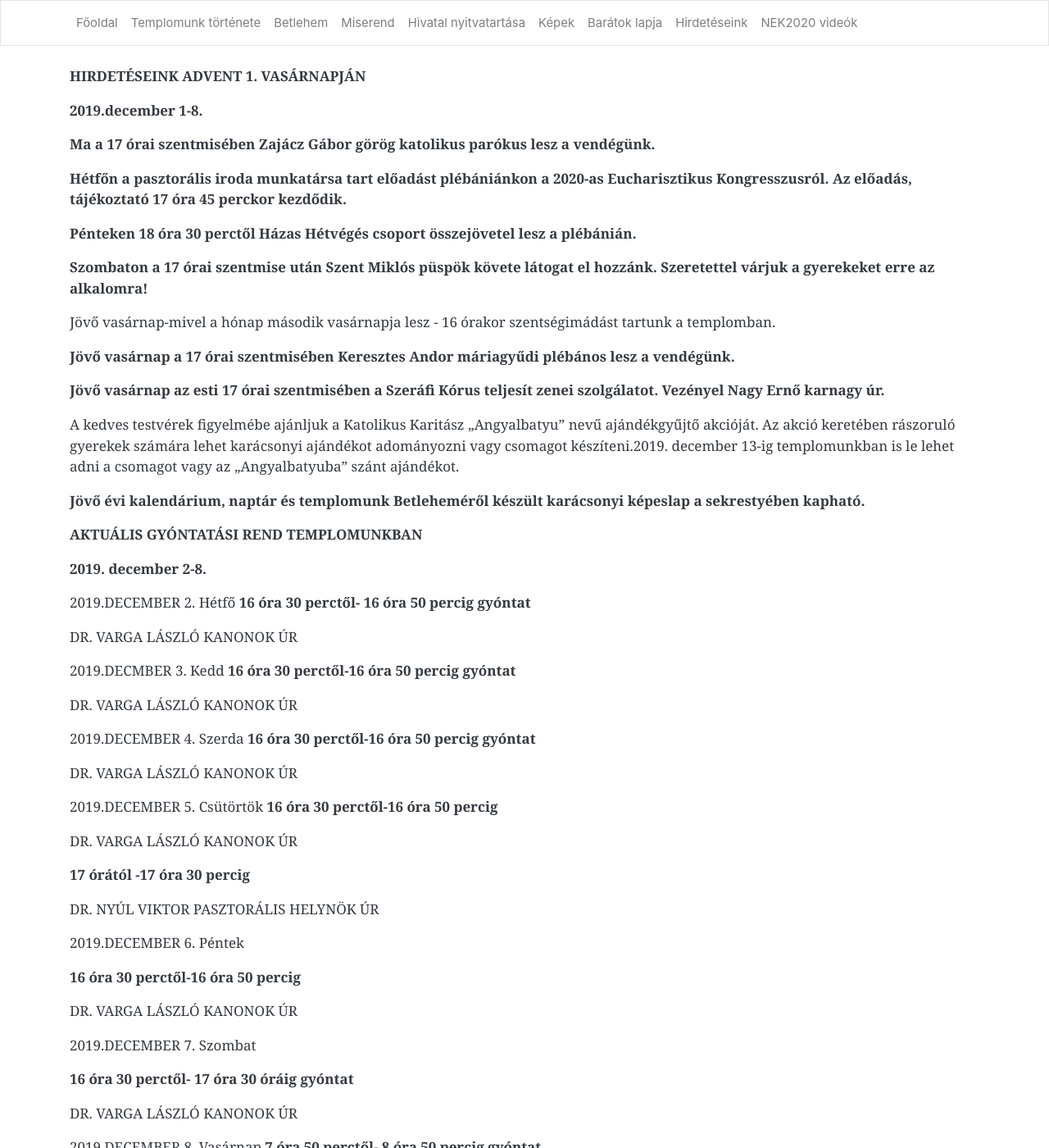
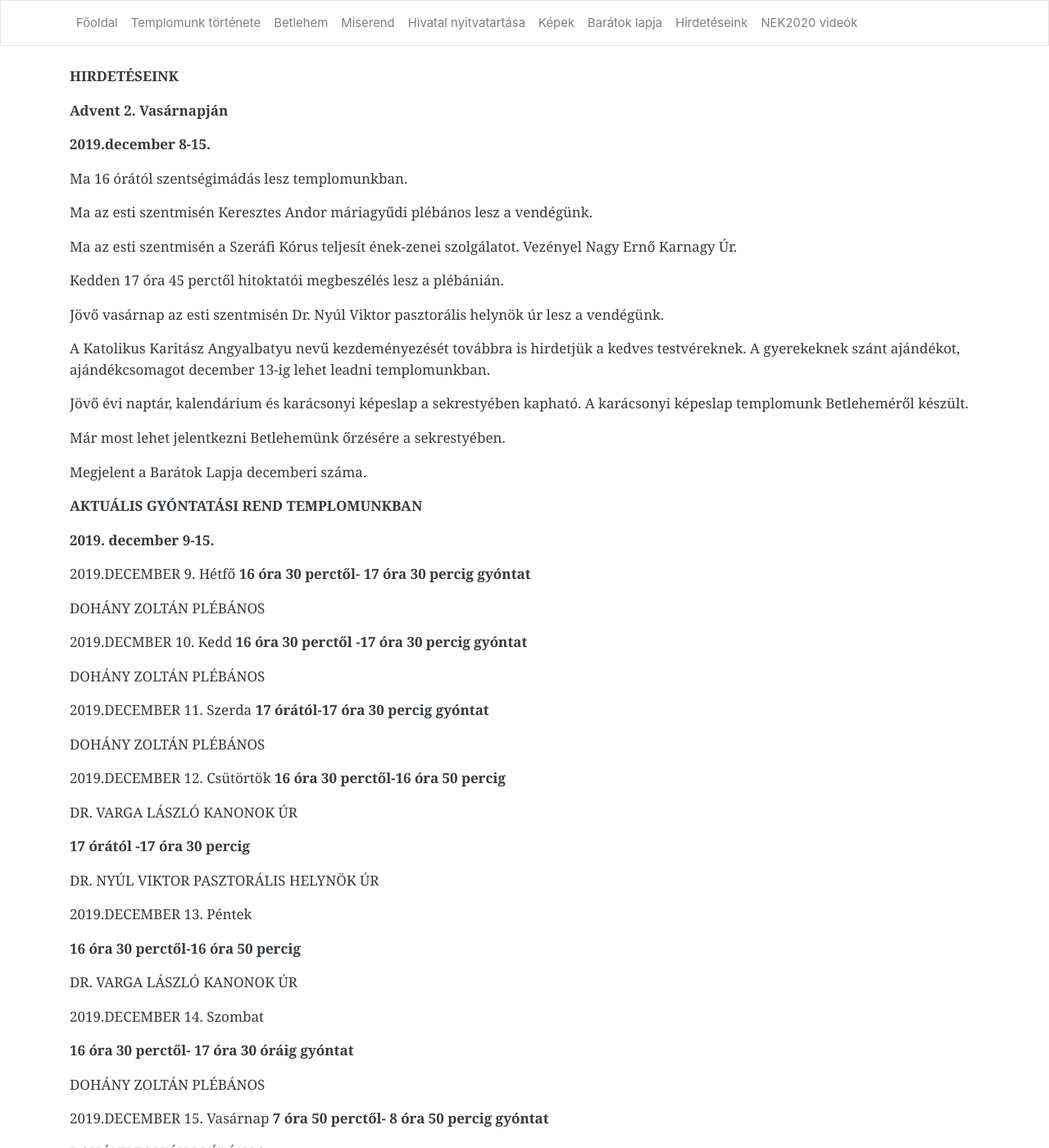
Before and after one commit to pecsi-ferences/pecsi-ferences.github.io, a Jekyll site: the page built from hirdeteseink.md, in a window 1280 px wide and 1400 px high. Shown: the whole window at 82% size. Built offline with Jekyll 4.4.1, drawn with Linux system fonts in a browser that asks for light colours; nearby versions of some CDN libraries; some of the changed text lies outside the part shown.

Commit message:
Update from Forestry.io Zoltán Dohány updated hirdeteseink.md

```diff
--- a/hirdeteseink.md
+++ b/hirdeteseink.md
@@ -3,9 +3,76 @@ layout: default
 title: Hirdetéseink
 
 ---
-**HIRDETÉSEINK ADVENT 1. VASÁRNAPJÁN**
-
-**2019.december 1-8.**
+
+**HIRDETÉSEINK**
+
+**Advent 2. Vasárnapján**
+
+**2019.december 8-15.**
+
+Ma 16 órától szentségimádás lesz templomunkban.
+
+Ma az esti szentmisén Keresztes Andor máriagyűdi plébános lesz a vendégünk.
+
+Ma az esti szentmisén a Szeráfi Kórus teljesít ének-zenei szolgálatot. Vezényel Nagy Ernő Karnagy Úr.
+
+Kedden 17 óra 45 perctől hitoktatói megbeszélés lesz a plébánián.
+
+Jövő vasárnap az esti szentmisén Dr. Nyúl Viktor pasztorális helynök úr lesz a vendégünk.
+
+A Katolikus Karitász Angyalbatyu nevű kezdeményezését továbbra is hirdetjük a kedves testvéreknek. A gyerekeknek szánt ajándékot, ajándékcsomagot december 13-ig lehet leadni templomunkban.
+
+Jövő évi naptár, kalendárium és karácsonyi képeslap a sekrestyében kapható. A karácsonyi képeslap templomunk Betleheméről készült.
+
+Már most lehet jelentkezni Betlehemünk őrzésére a sekrestyében.
+
+Megjelent a Barátok Lapja decemberi száma.
+
+**AKTUÁLIS GYÓNTATÁSI REND TEMPLOMUNKBAN**
+
+**2019. december 9-15.**
+
+2019\.DECEMBER 9. Hétfő **16 óra 30 perctől- 17 óra 30 percig gyóntat**
+
+DOHÁNY ZOLTÁN PLÉBÁNOS
+
+2019\.DECMBER 10. Kedd **16 óra 30 perctől -17 óra 30 percig gyóntat**
+
+DOHÁNY ZOLTÁN PLÉBÁNOS
+
+2019\.DECEMBER 11. Szerda **17 órától-17 óra 30 percig gyóntat**
+
+DOHÁNY ZOLTÁN PLÉBÁNOS
+
+2019\.DECEMBER 12. Csütörtök **16 óra 30 perctől-16 óra 50 percig**
+
+DR. VARGA LÁSZLÓ KANONOK ÚR
+
+**17 órától -17 óra 30 percig**
+
+DR. NYÚL VIKTOR PASZTORÁLIS HELYNÖK ÚR
+
+2019\.DECEMBER 13. Péntek
+
+**16 óra 30 perctől-16 óra 50 percig**
+
+DR. VARGA LÁSZLÓ KANONOK ÚR
+
+2019\.DECEMBER 14. Szombat
+
+**16 óra 30 perctől- 17 óra 30 óráig gyóntat**
+
+DOHÁNY ZOLTÁN PLÉBÁNOS
+
+2019\.DECEMBER 15. Vasárnap **7 óra 50 perctől- 8 óra 50 percig gyóntat**
+
+DOHÁNY ZOLTÁN PLÉBÁNOS
+
+**16 óra 30 perctől-17 óra 30 percig gyóntat**
+
+DR. VARGA LÁSZLÓ KANONOK ÚR
+
+**HIRDETÉSEINK ADVENT 1. VASÁRNAPJÁN                2019.december 1-8.**
 
 **Ma a 17 órai szentmisében Zajácz Gábor görög katolikus parókus lesz a vendégünk.**
 
```
